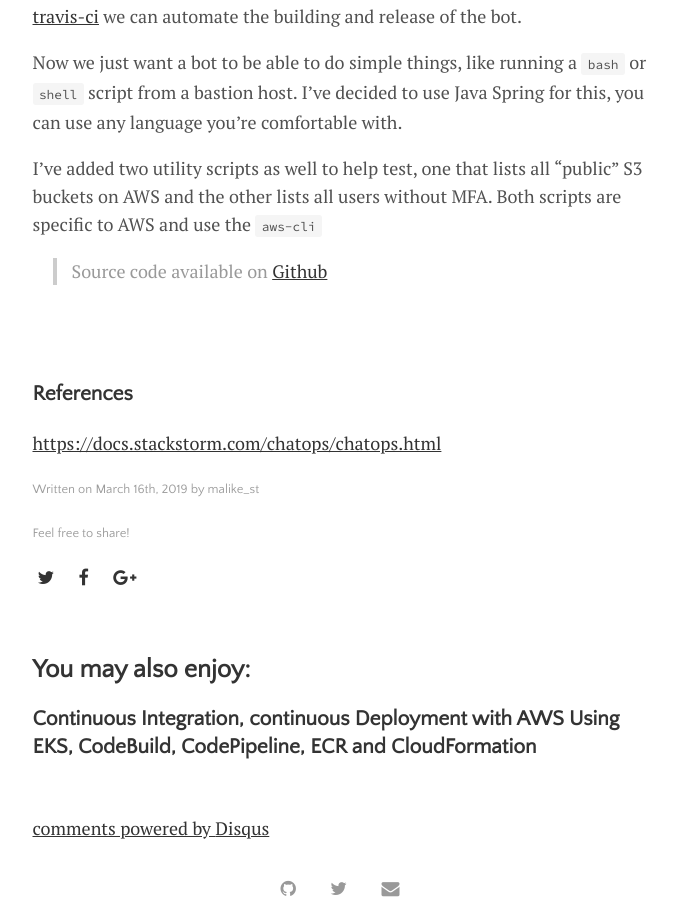
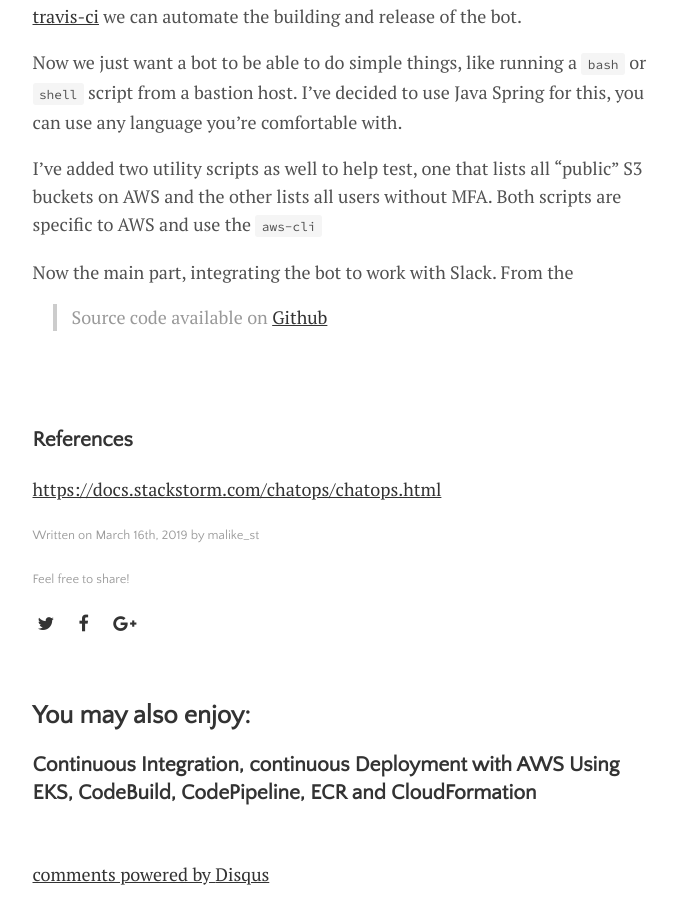
Before and after one commit to malike/malike.github.io, a Jekyll site: the page built from _posts/2019-03-16-ChatOps-Slack-AWS-Integration.md, in a window 1280 px wide and 900 px high, scrolled down 2643 px. Shown: the whole window, without its empty margins (300-977 px from the left). Built offline with Jekyll 4.4.1, drawn with Linux system fonts in a browser that asks for light colours; comment, search, counter and statistics services are not loaded.

Commit message:
new post on bots and writing one

```diff
--- a/_posts/2019-03-16-ChatOps-Slack-AWS-Integration.md
+++ b/_posts/2019-03-16-ChatOps-Slack-AWS-Integration.md
@@ -57,6 +57,8 @@
 
 I've added two utility scripts as well to help test, one that lists  all "public" S3 buckets on AWS and the other lists all users without MFA. Both scripts are specific to AWS and use the `aws-cli`
 
+Now the main part, integrating the bot to work with Slack. From the
+
 > Source code available on [Github](https://github.com/malike/slack-bot)
 
 <br>
```
